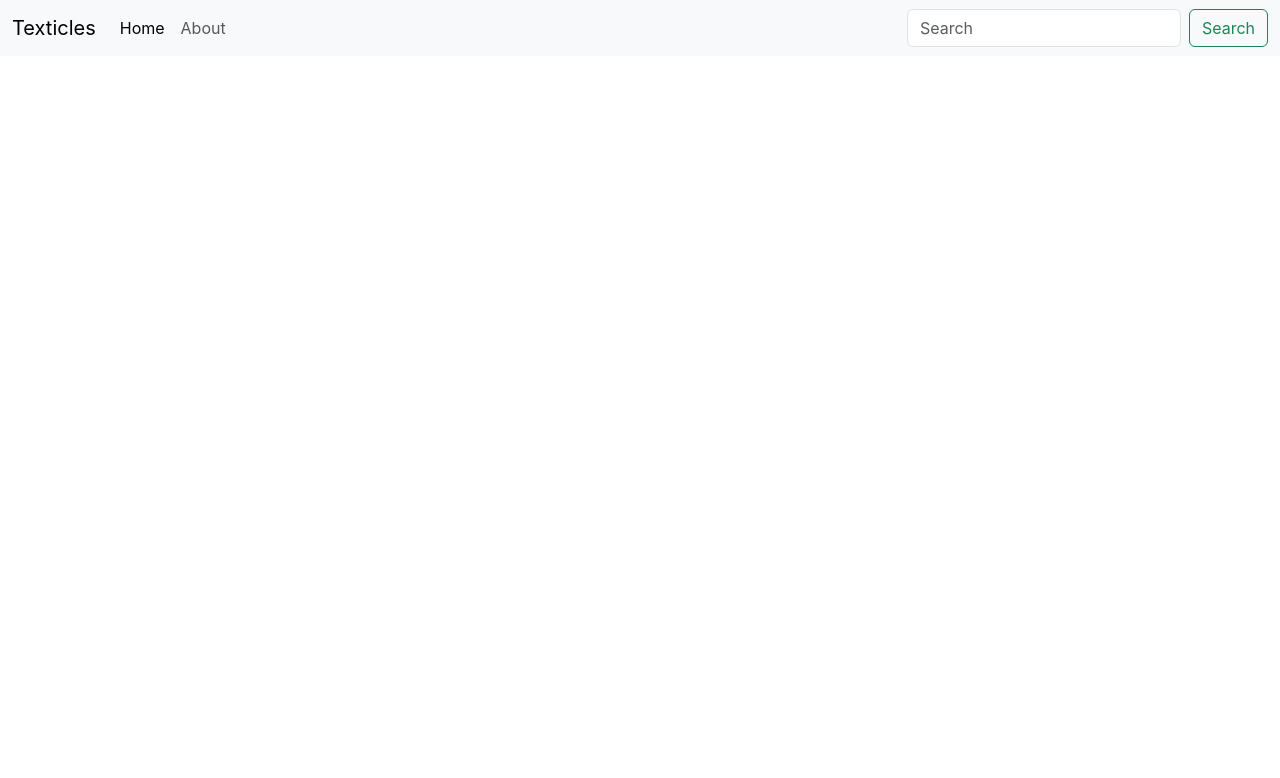
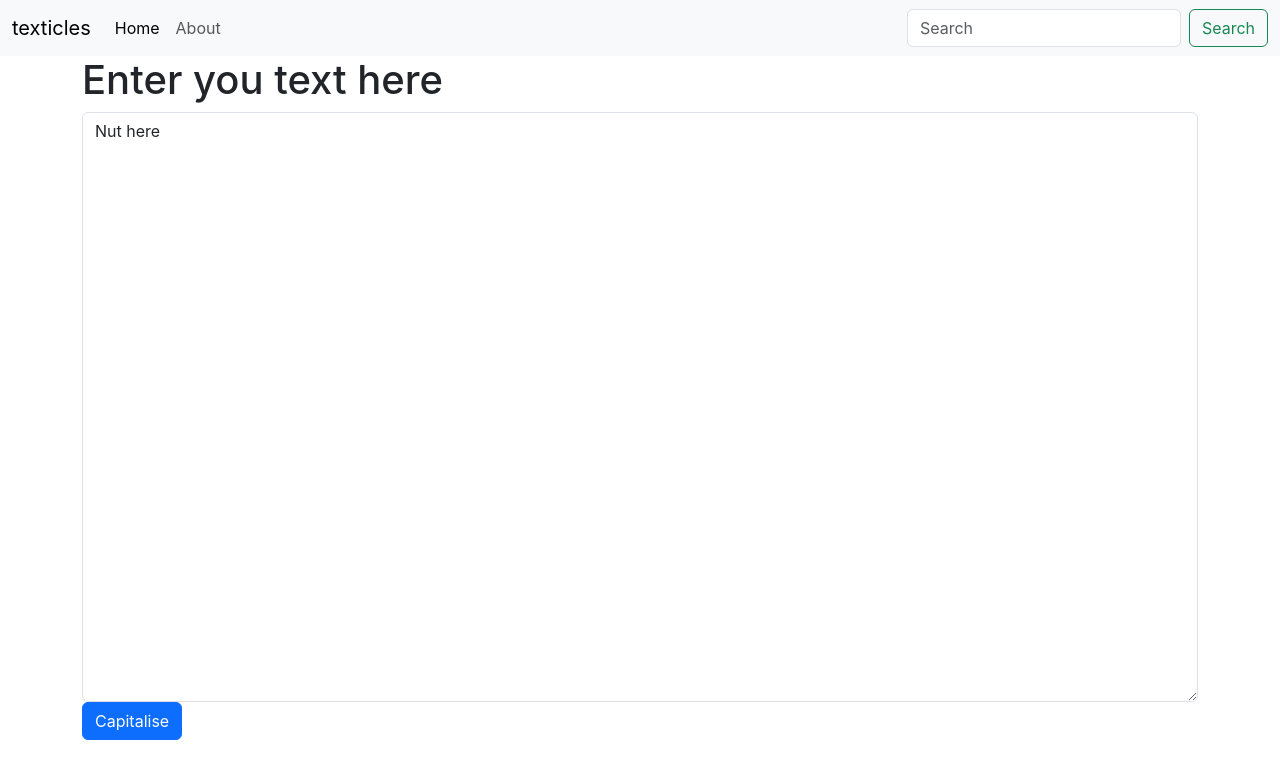
Before and after one commit to sreehhari/texticles, a React (Create React App) app: page / in a window 1280 px wide. Shown: the top 778 px of the page. Built offline with nearby package versions, Linux system fonts and the light colour scheme.

Commit message:
added capitalise ability

```diff
--- a/src/App.js
+++ b/src/App.js
@@ -1,51 +1,14 @@
 // import logo from './logo.svg';
 import './App.css';
-
+import Navbar from './components/Navbar';
+import Textform from './components/Textform';
 function App() {
   return (
    <>
-    <nav className="navbar navbar-expand-lg bg-body-tertiary">
-  <div className="container-fluid">
-    <a className="navbar-brand" href="/">Texticles</a>
-    <button className="navbar-toggler" type="button" data-bs-toggle="collapse" data-bs-target="#navbarSupportedContent" aria-controls="navbarSupportedContent" aria-expanded="false" aria-label="Toggle navigation">
-      <span className="navbar-toggler-icon"></span>
-    </button>
-    <div className="collapse navbar-collapse" id="navbarSupportedContent">
-      <ul className="navbar-nav me-auto mb-2 mb-lg-0">
-        <li className="nav-item">
-          <a className="nav-link active" aria-current="page" href="/">Home</a>
-        </li>
-        <li className="nav-item">
-          <a className="nav-link" href="/">About</a>
-        </li>
-        {/* <li className="nav-item dropdown">
-          <a className="nav-link dropdown-toggle" href="/" role="button" data-bs-toggle="dropdown" aria-expanded="false">
-            Dropdown
-          </a>
-          <ul className="dropdown-menu">
-            <li><a className="dropdown-item" href="/">Action</a></li>
-            <li><a className="dropdown-item" href="/">Another action</a></li>
-            <li><hr className="dropdown-divider"/></li>
-            <li><a className="dropdown-item" href="/">Something else here</a></li>
-          </ul>
-        </li> */}
-        {/* <li className="nav-item">
-          <a className="nav-link disabled" aria-disabled="true" href="/">Disabled</a>
-        </li> */}
-      </ul>
-      <form className="d-flex" role="search">
-        <input className="form-control me-2" type="search" placeholder="Search" aria-label="Search"/>
-        <button className="btn btn-outline-success" type="submit">Search</button>
-      </form>
-    </div>
-  </div>
-</nav>
-
-
-
-
-
-
+<Navbar title="texticles" AboutTexticles="About"/>
+<div className="container">
+<Textform title="Enter you text here"/>
+</div>
 
 
 
--- /dev/null
+++ b/src/components/Navbar.js
@@ -0,0 +1,54 @@
+import React from 'react'
+import PropTypes from 'prop-types'
+export default function Navbar(props) {
+  return (
+    <div>
+    <nav className="navbar navbar-expand-lg bg-body-tertiary">
+  <div className="container-fluid">
+    <a className="navbar-brand" href="/">{props.title}</a>
+    <button className="navbar-toggler" type="button" data-bs-toggle="collapse" data-bs-target="#navbarSupportedContent" aria-controls="navbarSupportedContent" aria-expanded="false" aria-label="Toggle navigation">
+      <span className="navbar-toggler-icon"></span>
+    </button>
+    <div className="collapse navbar-collapse" id="navbarSupportedContent">
+      <ul className="navbar-nav me-auto mb-2 mb-lg-0">
+        <li className="nav-item">
+          <a className="nav-link active" aria-current="page" href="/">Home</a>
+        </li>
+        <li className="nav-item">
+          <a className="nav-link" href="/">{props.AboutTexticles}</a>
+        </li>
+        {/* <li className="nav-item dropdown">
+          <a className="nav-link dropdown-toggle" href="/" role="button" data-bs-toggle="dropdown" aria-expanded="false">
+            Dropdown
+          </a>
+          <ul className="dropdown-menu">
+            <li><a className="dropdown-item" href="/">Action</a></li>
+            <li><a className="dropdown-item" href="/">Another action</a></li>
+            <li><hr className="dropdown-divider"/></li>
+            <li><a className="dropdown-item" href="/">Something else here</a></li>
+          </ul>
+        </li> */}
+        {/* <li className="nav-item">
+          <a className="nav-link disabled" aria-disabled="true" href="/">Disabled</a>
+        </li> */}
+      </ul>
+      <form className="d-flex" role="search">
+        <input className="form-control me-2" type="search" placeholder="Search" aria-label="Search"/>
+        <button className="btn btn-outline-success" type="submit">Search</button>
+      </form>
+    </div>
+  </div>
+</nav>
+
+    </div>
+  )
+}
+Navbar.propTypes={
+    title:PropTypes.string.isRequired,
+    AboutTexticles:PropTypes.string.isRequired
+}
+
+Navbar.defaultProps = {
+    title:"nigger",
+    AboutTexticles:"hehehe"
+}
--- /dev/null
+++ b/src/components/Textform.js
@@ -0,0 +1,28 @@
+import React, {useState} from 'react'
+// import PropTypes from 'prop-types'
+export default function Textform(props) {
+  const [text,setText]=useState('Nut here')
+  //capitalise button
+  const handleUpClick=()=>{
+    console.log("upper case was pressed")
+    let newText = text.toUpperCase()
+    setText(newText)
+  }
+  const handleOnChange=(event)=>{
+    console.log("On Change")
+    setText(event.target.value)
+  }
+
+  return (
+<div>
+  <h1>{props.title}</h1>
+  <div className="mb-3">
+  <textarea className="form-control"value={text} onChange={handleOnChange} id="myBox" rows="24"></textarea>
+  <button className="btn btn-primary" onClick={handleUpClick}>Capitalise</button>
+    </div>
+ </div>
+  )
+}
+// Textform.PropTypes={
+//     title:PropTypes.string.isRequired
+// }
```
